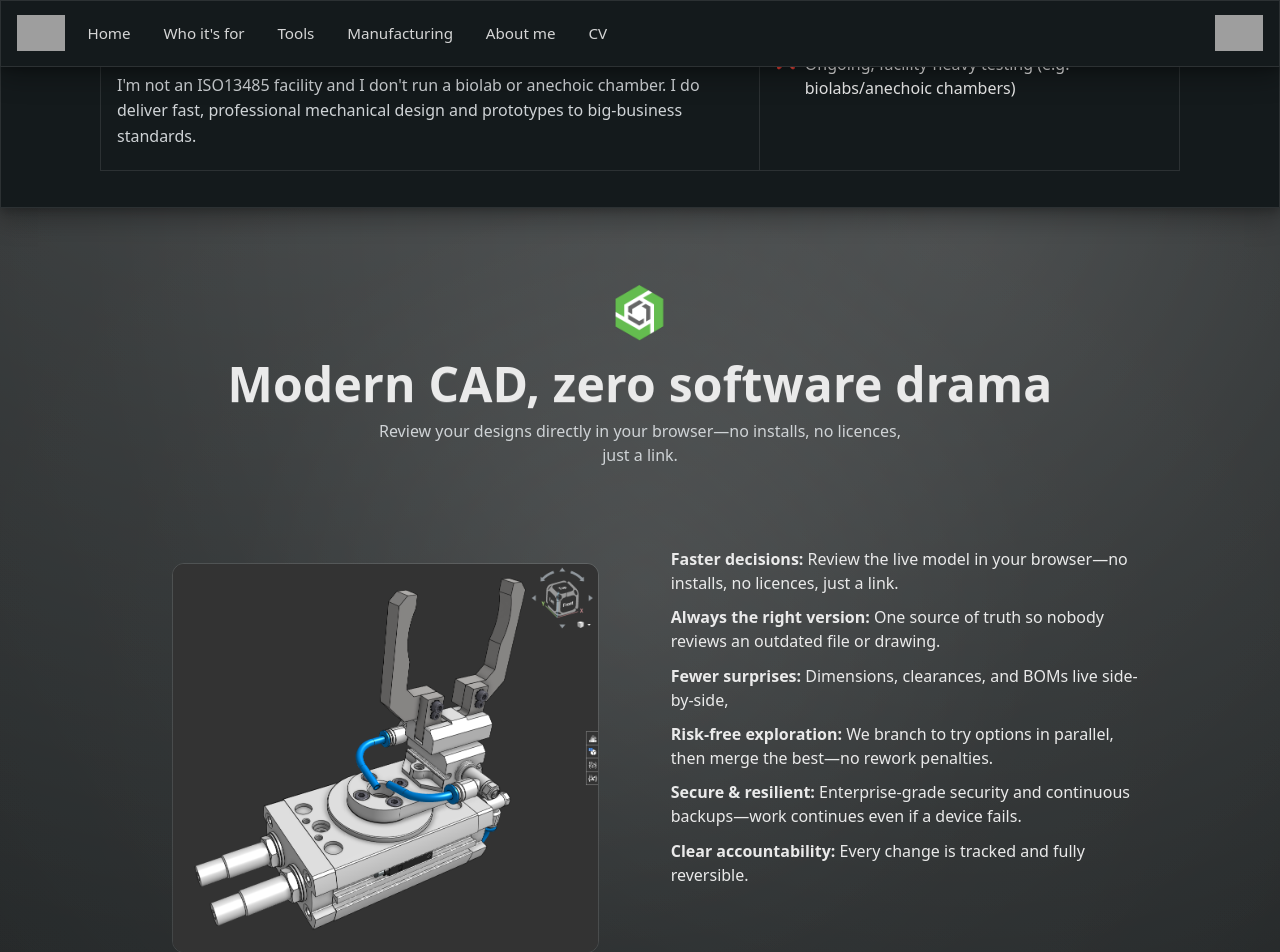
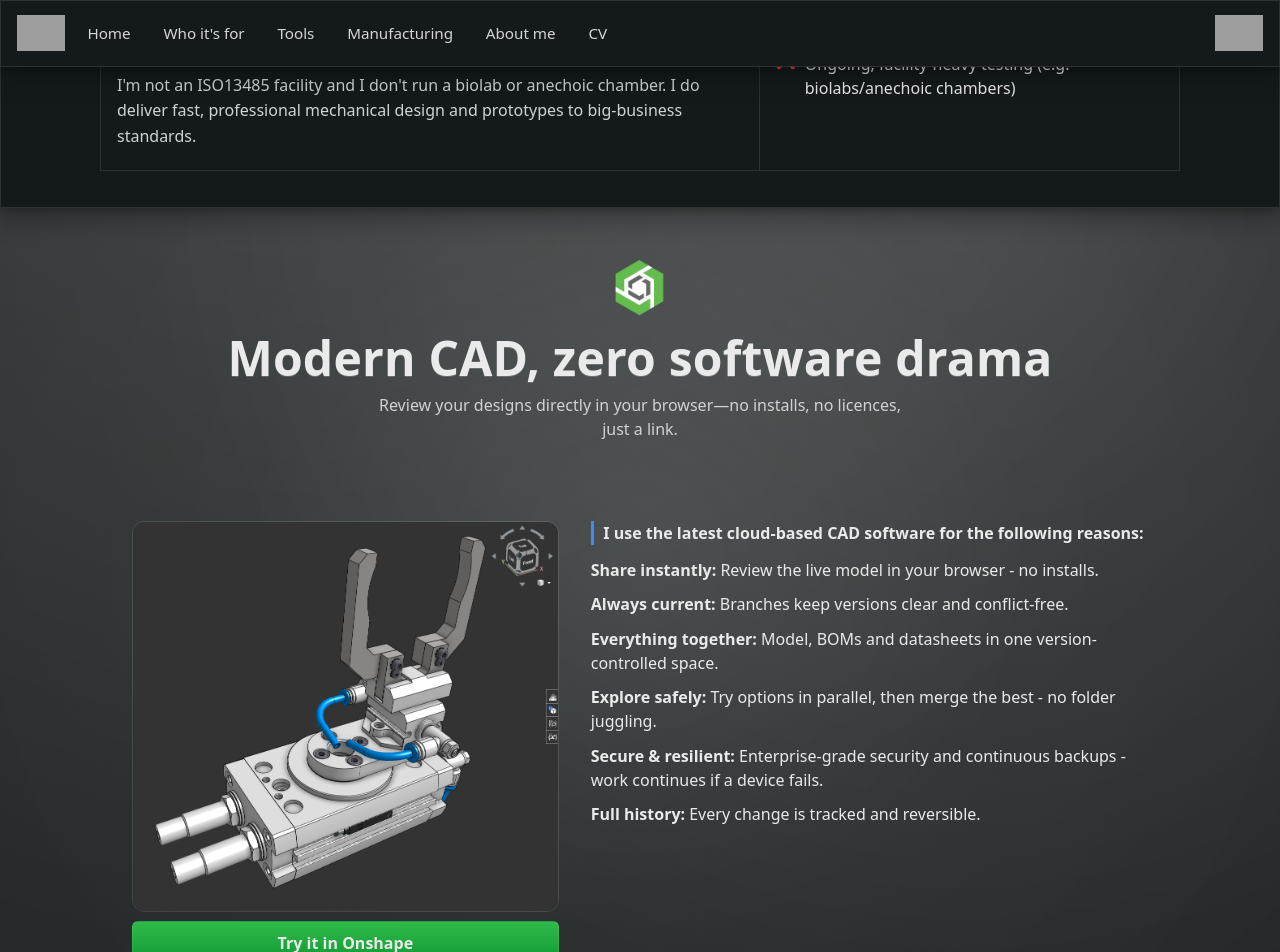
Before and after one commit to JamesAIzzard/jamesaizzard.github.io, a Jekyll site: the page built from index.html, in a window 1280 px wide and 1400 px high, scrolled down 1309 px. Shown: the top 952 px of the window. Built offline with Jekyll 4.4.1, drawn with Linux system fonts in a browser that asks for light colours; some web fonts are replaced; grey boxes are pictures that could not be loaded.

Commit message:
Refactor Onshape CAD section for improved layout and styling, including updated padding and enhanced intro text styling

```diff
--- a/_includes/onshape_cad.html
+++ b/_includes/onshape_cad.html
@@ -13,30 +13,33 @@
         </p>
 
         <div id="onshape-stage">
+
             <div id="onshape-copy">
+
+                <p class="onshape-intro">
+                    I use the latest cloud-based CAD software for the following reasons:
+                </p>
+
                 <ul>
-                    <li><strong>Faster decisions:</strong> Review the live model in your browser—no installs, no
-                        licences,
-                        just a link.</li>
-                    <li><strong>Always the right version:</strong> One source of truth so nobody reviews an outdated
-                        file or
-                        drawing.</li>
-                    <li><strong>Fewer surprises:</strong> Dimensions, clearances, and BOMs live side-by-side,</li>
-                    <li><strong>Risk-free exploration:</strong> We branch to try options in parallel, then merge the
-                        best—no
-                        rework penalties.</li>
-                    <li><strong>Secure & resilient:</strong> Enterprise-grade security and continuous backups—work
-                        continues
-                        even if a device fails.</li>
-                    <li><strong>Clear accountability:</strong> Every change is tracked and fully reversible.</li>
+                    <li><strong>Share instantly:</strong> Review the live model in your browser - no installs.</li>
+                    <li><strong>Always current:</strong> Branches keep versions clear and conflict-free.</li>
+                    <li><strong>Everything together:</strong> Model, BOMs and datasheets in one version-controlled
+                        space.</li>
+                    <li><strong>Explore safely:</strong> Try options in parallel, then merge the best - no folder
+                        juggling.</li>
+                    <li><strong>Secure & resilient:</strong> Enterprise-grade security and continuous backups - work
+                        continues if a device fails.</li>
+                    <li><strong>Full history:</strong> Every change is tracked and reversible.</li>
                 </ul>
 
             </div>
 
             <figure id="onshape-visual">
                 <img src="assets/images/gripper.png" alt="Onshape assembly: gripper" />
-                <a class="button" href="https://cad.onshape.com/documents/54c1dbaf9878c3cbe49570f6/w/3a70a19c2e866bd995454e3e/e/835080b41fb88ea9f1b71f33?renderMode=0&tangentEdgeStyle=1&uiState=68aa1672fe19a445202134fe"
-                    target="_blank" rel="noopener" aria-label="Open the Onshape model in a new tab">Try it in Onshape</a>
+                <a class="button"
+                    href="https://cad.onshape.com/documents/54c1dbaf9878c3cbe49570f6/w/3a70a19c2e866bd995454e3e/e/835080b41fb88ea9f1b71f33?renderMode=0&tangentEdgeStyle=1&uiState=68aa1672fe19a445202134fe"
+                    target="_blank" rel="noopener" aria-label="Open the Onshape model in a new tab">Try it in
+                    Onshape</a>
             </figure>
 
         </div>
--- a/_sass/components/_onshape_cad.scss
+++ b/_sass/components/_onshape_cad.scss
@@ -1,7 +1,8 @@
 /* Onshape section */
 #onshape-cad {
   scroll-margin-top: 80px;
-  padding: clamp(2.5rem, 6vw, 6rem) 0;
+  /* Reduce vertical padding by ~1/3 */
+  padding: clamp(1.7rem, 4vw, 4rem) 0;
   text-align: center;
 }
 
@@ -36,6 +37,13 @@
 
 #onshape-copy { text-align: left; }
 
+#onshape-copy .onshape-intro {
+  margin: 0 0 0.8rem;
+  padding-left: 0.6rem;
+  border-left: 3px solid var(--accent-2);
+  font-weight: 600;
+}
+
 #onshape-copy > ul {
   margin: 0;
   padding: 0;
@@ -44,7 +52,7 @@
   gap: 0.65rem;
 }
 
-#onshape-visual { text-align: center; width: 100%; max-width: 560px; }
+#onshape-visual { text-align: center; width: 100%; max-width: 560px; margin: 0; }
 
 @media (min-width: 900px) { #onshape-visual { order: 1; flex: 0 0 auto; width: min(42%, 520px); max-width: 520px; } #onshape-copy { order: 2; flex: 1 1 0; } }
 
```
